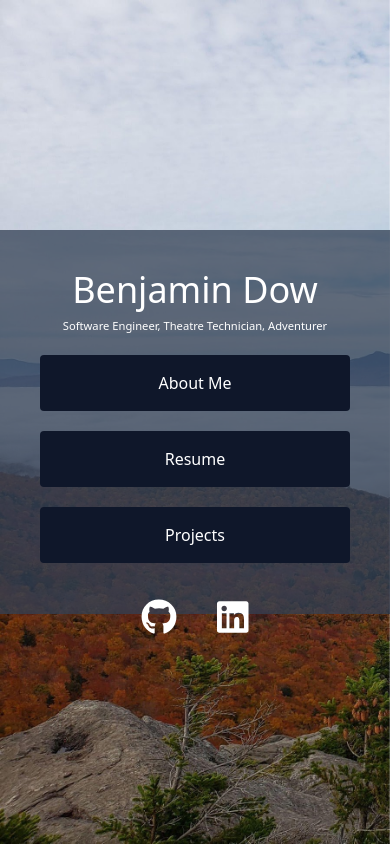
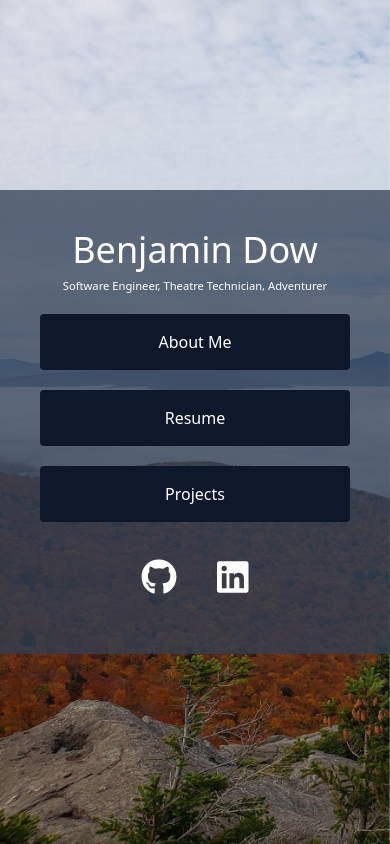
Before and after one commit to ben-dow/benjamindow.com, a React (Create React App) app: page / in a window 390 px wide. Built offline with nearby package versions, Linux system fonts and the light colour scheme.

Commit message:
mobile homepage

```diff
--- a/src/Home.js
+++ b/src/Home.js
@@ -9,21 +9,21 @@ import { Link } from "react-router-dom";
 export default function Home() {
   return (
     <div className="flex flex-grow justify-center items-center">
-      <div className="flex flex-col sm:flex-row w-full h-96 bg-slate-700 bg-opacity-75 mx-auto xl:justify-evenly sm:justify-between p-10">
-        <div className="items-center h-full flex sm:pl-5 mb-5 sm:mb-0">
+      <div className="flex flex-col md:flex-row w-full items-center bg-slate-700 bg-opacity-75 mx-auto xl:justify-evenly md:justify-between p-10">
+        <div className="h-full flex md:pl-5 mb-5 md:mb-0">
           <div className="space-y-2  w-full">
-            <div className="text-white text-4xl sm:text-5xl font-mono sm:space-x-4">
-              <div className="text-center font-sans sm:text-left">
+            <div className="text-white text-4xl md:text-5xl font-mono md:space-x-4">
+              <div className="text-center font-sans md:text-left">
                 Benjamin Dow
               </div>
             </div>
 
-            <div className="font-sans text-white text-tiny sm:text-base text-center sm:text-left">
+            <div className="font-sans text-white text-tiny md:text-base text-center md:text-left">
               Software Engineer, Theatre Technician, Adventurer
             </div>
           </div>
         </div>
-        <div className="sm:items-center sm:h-full sm:flex sm:w-1/4">
+        <div className="w-full md:items-center md:h-full md:flex md:w-1/4">
           <div className="space-y-5 w-full">
             <div>
               <Link to="/about">
```
